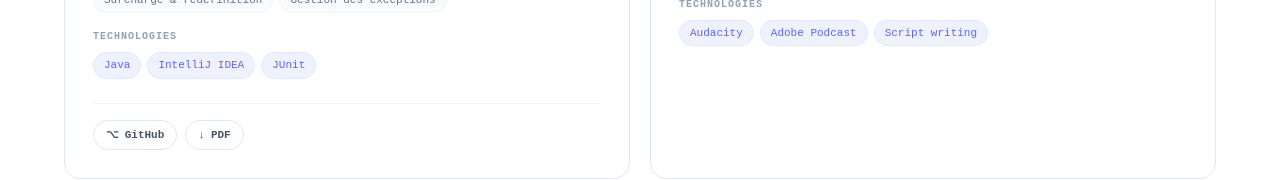
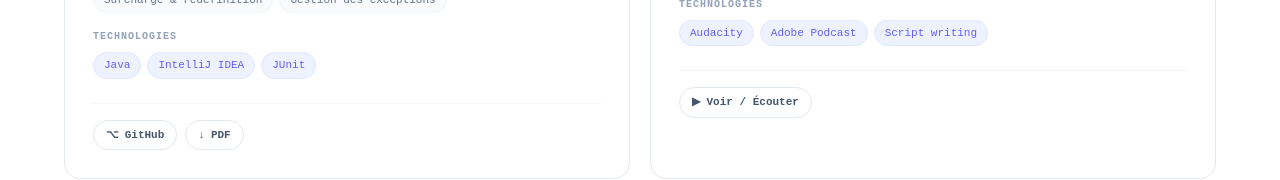
Before and after one commit to sarah832005/sarah832005.github.io, a Next.js app: page / in a window 1280 px wide. Shown: the part 6855-7035 px from the top of the page. Built offline with nearby package versions, Linux system fonts and the light colour scheme.

Commit message:
fix video links podcast and digital voices

```diff
--- a/src/components/Projects.tsx
+++ b/src/components/Projects.tsx
@@ -424,7 +424,7 @@ export default function Projects() {
               </div>
 
               {/* Links */}
-              {(p.github || p.demo || p.report || p.doc || p.notebook || p.pbix || p.mailto) && (
+              {(p.github || p.demo || p.report || p.doc || p.notebook || p.pbix || p.mailto || p.video) && (
                 <div className="flex flex-wrap gap-2 pt-4 border-t border-slate-100">
                   {p.github && <LinkButton href={p.github} label="GitHub" icon="⌥" />}
                   {p.notebook && <LinkButton href={p.notebook} label="Code Python" icon="⌨" />}
```
